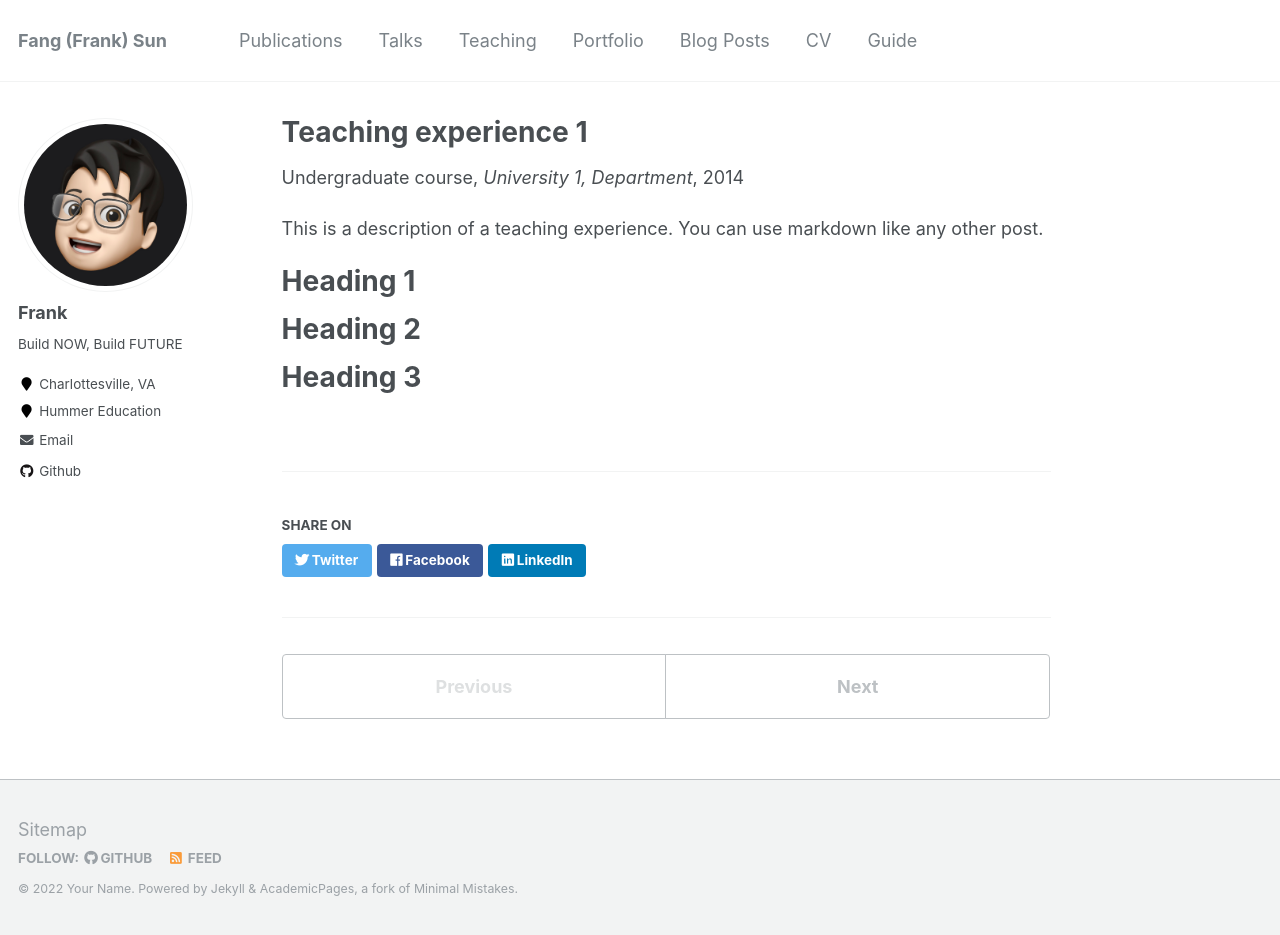
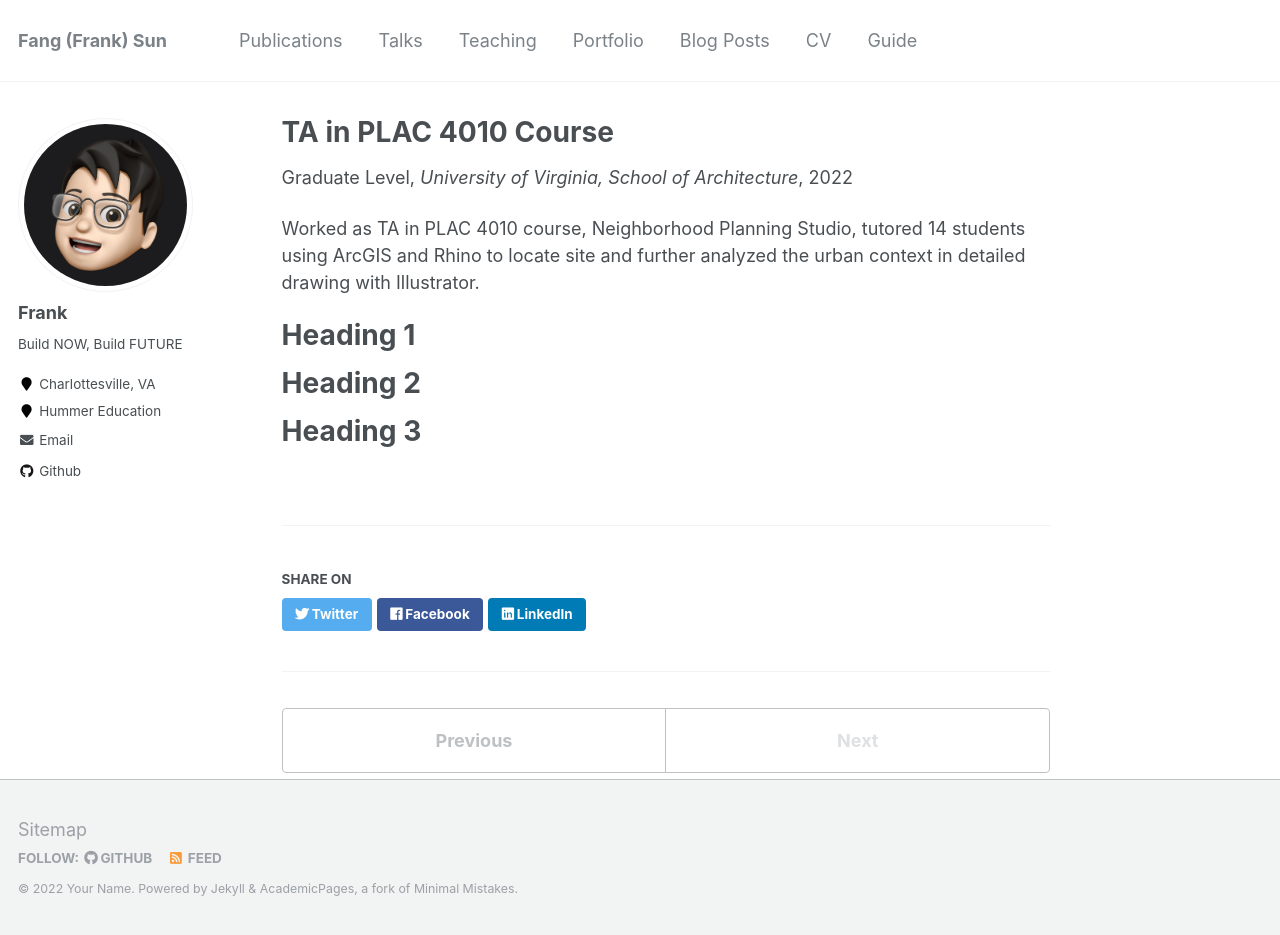
Before and after one commit to FangFrankSun/AcademicPage, a Jekyll site: the page built from _teaching/2014-spring-teaching-1.md, in a window 1280 px wide and 935 px high. Built offline with Jekyll 4.4.1, drawn with Linux system fonts in a browser that asks for light colours.

Commit message:
Update 2014-spring-teaching-1.md

```diff
--- a/_teaching/2014-spring-teaching-1.md
+++ b/_teaching/2014-spring-teaching-1.md
@@ -1,14 +1,14 @@
 ---
-title: "Teaching experience 1"
+title: "TA in PLAC 4010 Course"
 collection: teaching
-type: "Undergraduate course"
+type: "Graduate Level"
 permalink: /teaching/2014-spring-teaching-1
-venue: "University 1, Department"
-date: 2014-01-01
+venue: "University of Virginia, School of Architecture"
+date: 2021.09 - 2022.05
 location: "City, Country"
 ---
 
-This is a description of a teaching experience. You can use markdown like any other post.
+Worked as TA in PLAC 4010 course, Neighborhood Planning Studio, tutored 14 students using ArcGIS and Rhino to locate site and further analyzed the urban context in detailed drawing with Illustrator.
 
 Heading 1
 ======
```
